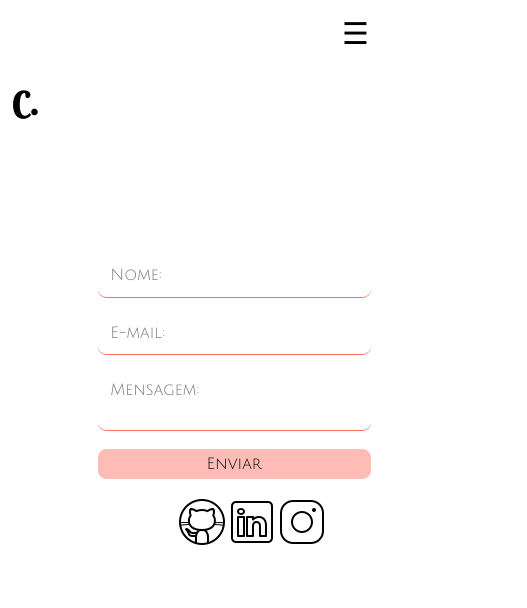
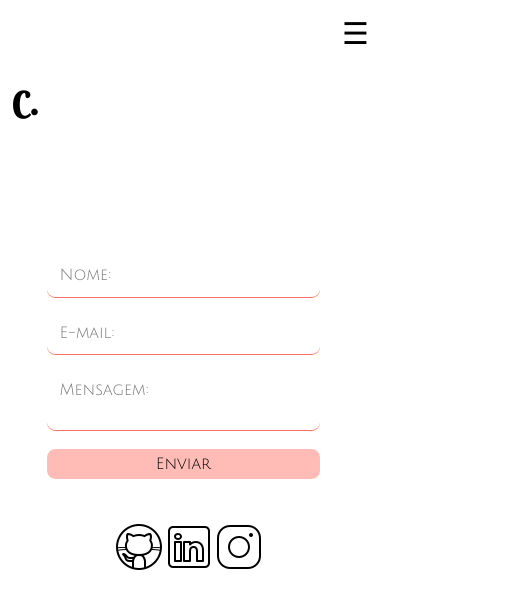
Before and after one commit to TMendesO/Curriculo2022, a React (Create React App) app: page /contato in a window 390 px wide. Shown: the top 608 px of the page, 527 px wide, since content can reach past the window. Built offline with nearby package versions, Linux system fonts and the light colour scheme.

Commit message:
ajuste na rota das publicações e estilo de contact

```diff
--- a/src/components/contact/Contact.js
+++ b/src/components/contact/Contact.js
@@ -50,6 +50,7 @@ function Contact() {
         src={ContactPhone}
         className={`${style.imgPhone} grid-4`}
         alt="telefone pendurado"
+        loading="lazy"
       />
       <div className={`${style.form1} `}></div>
       <div className={`${style.form2} `}></div>
--- a/src/components/contact/Contact.module.scss
+++ b/src/components/contact/Contact.module.scss
@@ -47,12 +47,12 @@
 .social {
   position: absolute;
   text-decoration: none;
-  margin-top: 80vh;
+  margin-top: 85vh;
   left: 25vw;
 
   @media (max-width: 768px) {
-    margin-top: 57vh;
-    left: 35vw;
+    margin-top: 60vh;
+    left: 19vw;
   }
 }
 
@@ -82,7 +82,7 @@
   font-family: $first-font;
 
   @media (max-width: 768px) {
-    left: 25vw;
+    left: 12vw;
     top: 30vh;
     width: 80vw;
   }
--- a/src/components/presentetion/Menu.js
+++ b/src/components/presentetion/Menu.js
@@ -84,7 +84,7 @@ function Menu() {
         </li>
         <li>
           <Link
-            to="/publication"
+            to="/publicacao"
             className={`${style.formation} ${
               activeMenu === "publication" ? style.active : ""
             }`}
```
